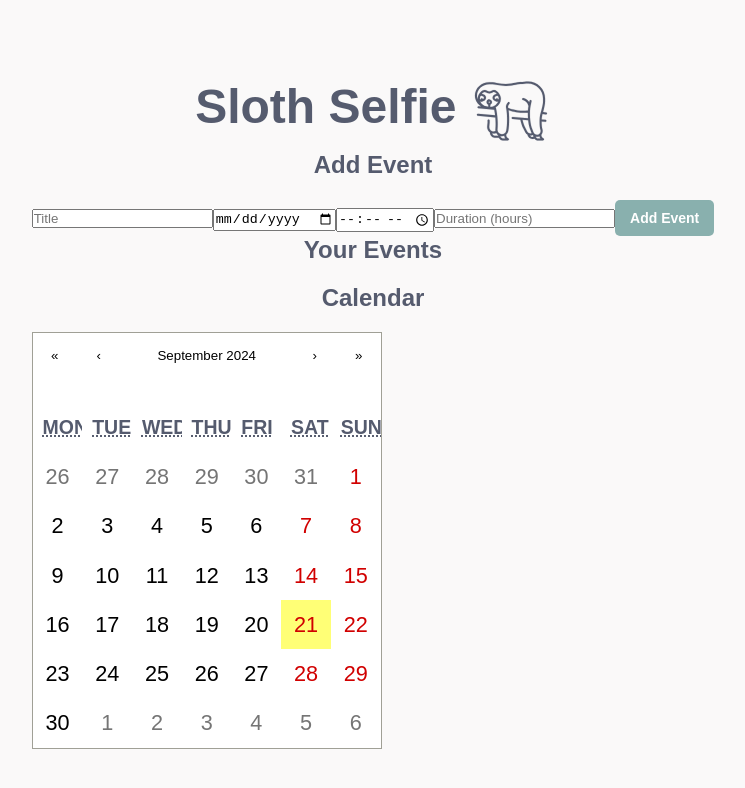
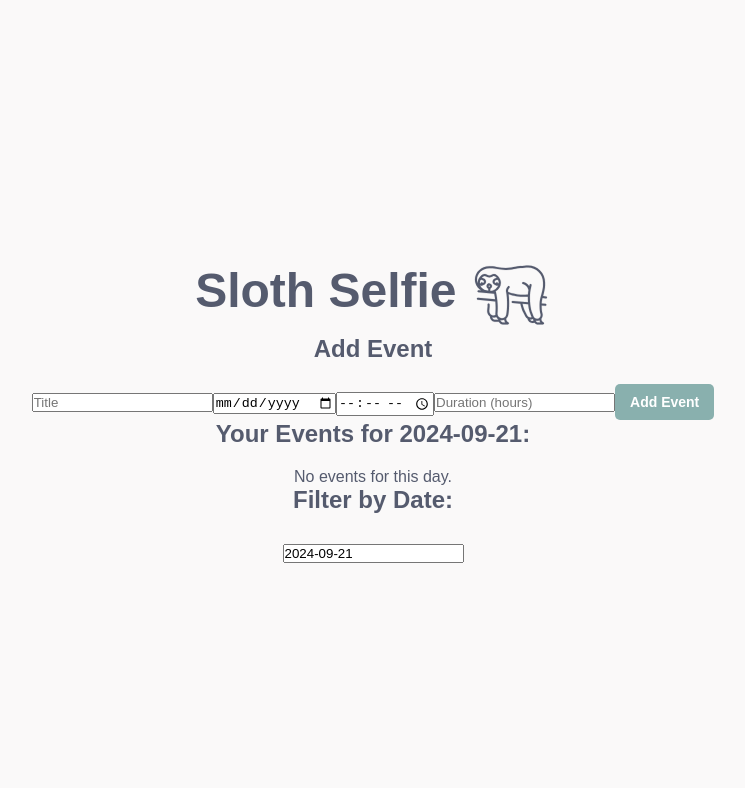
Before and after one commit to SofZll/SlothSelfie, a React (Create React App) app in the folder sloth-selfie/: page /events in a window 1280 px wide. Shown: the top 788 px of the page, without its empty margins (267-1012 px from the left). Built offline with nearby package versions, Linux system fonts and the light colour scheme.

Commit message:
fix calendar and add filter on events

```diff
--- a/sloth-selfie/src/Events.js
+++ b/sloth-selfie/src/Events.js
@@ -1,4 +1,4 @@
-import React, { useState } from 'react';
+import React, { useState, useEffect } from 'react';
 import Calendar from 'react-calendar';
 import 'react-calendar/dist/Calendar.css';
 import './css/App.css';
@@ -9,6 +9,9 @@ function EventsFunction() {
   const [date, setDate] = useState('');
   const [time, setTime] = useState('');
   const [duration, setDuration] = useState('');
+  const [showCalendar] = useState(false);
+  const [filterDate, setFilterDate] = useState(new Date()); // default day: today
+  const [showFilterCalendar, setShowFilterCalendar] = useState(false);
 
   const handleAddEvent = (e) => {
     e.preventDefault();
@@ -25,6 +28,23 @@ function EventsFunction() {
     const formattedDate = selectedDate.toLocaleDateString('en-CA'); // Format as 'YYYY-MM-DD'
     setDate(formattedDate);
   };
+
+  const handleFilterDateChange = (selectedDate) => {
+    setFilterDate(selectedDate); // updates the filter date
+    setShowFilterCalendar(false); //hide the calendar after selecting a date
+  };
+
+   const toggleFilterCalendar = () => {
+    setShowFilterCalendar(!showFilterCalendar); // hides/shows the calendar
+  };
+
+  const eventsForSelectedDate = events.filter(event => event.date === filterDate.toLocaleDateString('en-CA'));
+
+  useEffect(() => {
+    //setting the date to the current date as a filter at the start
+    const today = new Date();
+    setFilterDate(today);
+  }, []);
 
   return (
     <div className= "Event">
@@ -43,6 +63,9 @@ function EventsFunction() {
           onChange={(e) => setDate(e.target.value)}
           required
         />
+         {showCalendar && (
+          <Calendar onChange={handleDateChange} />
+        )}
         <input
           type="time"
           value={time}
@@ -60,19 +83,31 @@ function EventsFunction() {
         <button className='btn' type="submit">Add Event</button>
       </form>
 
-      <h2>Your Events</h2>
+      <h2>Your Events for {filterDate.toLocaleDateString('en-CA')}:</h2>
       <div className="events-container">
-        {events.map((event, index) => (
-          <div key={index} className="event-card">
-            <h3>{event.title}</h3>
-            <p>{event.date} at {event.time}</p>
-            <p>Duration: {event.duration} hours</p>
-          </div>
-        ))}
+        {eventsForSelectedDate.length > 0 ? (
+          eventsForSelectedDate.map((event, index) => (
+            <div key={index} className="event-card">
+              <h3>{event.title}</h3>
+              <p>{event.date} at {event.time}</p>
+              <p>Duration: {event.duration} hours</p>
+            </div>
+          ))
+        ) : (
+          <p>No events for this day.</p>
+        )}
       </div>
-
-      <h2>Calendar</h2>
-      <Calendar  onChange={handleDateChange} />
+      <h2>Filter by Date:</h2>
+      <input
+        type="text"
+        placeholder="Select Date to Filter"
+        value={filterDate.toLocaleDateString('en-CA')}
+        onClick={toggleFilterCalendar} // show calendar when clicked
+        readOnly
+      />
+      {showFilterCalendar && (
+        <Calendar onChange={handleFilterDateChange} />
+      )}
     </div>
   );
 }
```
